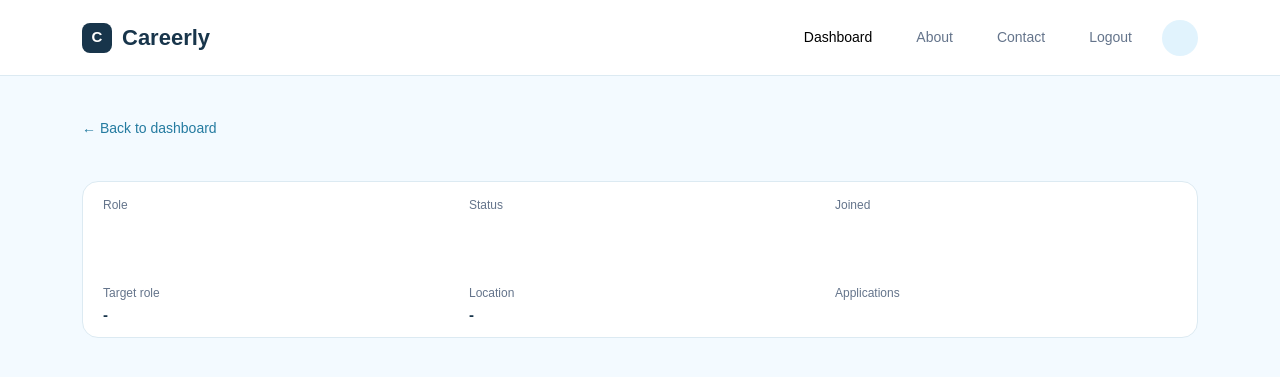
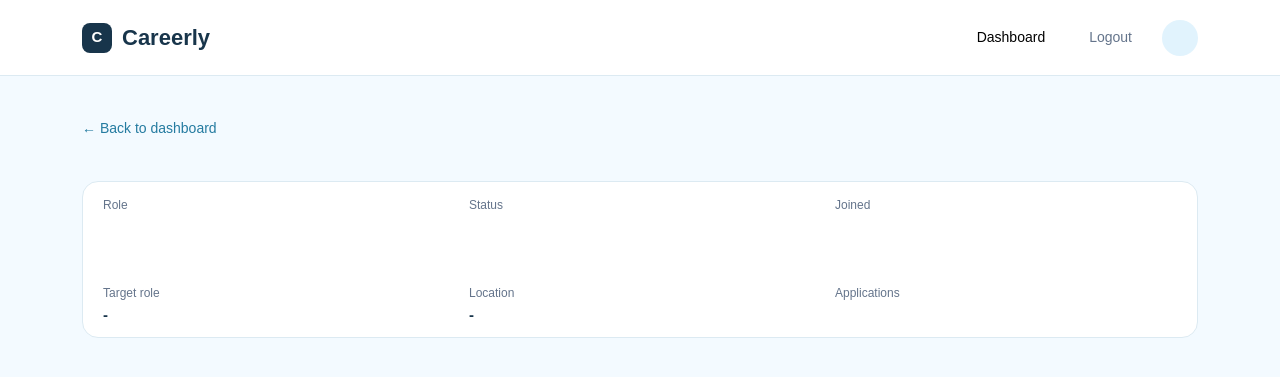
Before and after one commit to wejhatim-tech/Careerly, a Django app: template careerly_app/templates/admin_user.html in a window 1280 px wide. Shown: the top 377 px of the page. Run offline with Django 5.2, Linux system fonts and the light colour scheme; the template is opened without the code that fills it, so the values that code supplies are empty.

Commit message:
Update user dashboard and admin navigation

```diff
--- a/careerly_app/templates/partials/admin_nav.html
+++ b/careerly_app/templates/partials/admin_nav.html
@@ -12,8 +12,6 @@
         <div class="collapse navbar-collapse" id="adminNavbar">
             <ul class="navbar-nav ms-auto align-items-lg-center gap-lg-3">
                 <li class="nav-item"><a class="nav-link active" href="/admin-dashboard">Dashboard</a></li>
-                <li class="nav-item"><a class="nav-link" href="/about">About</a></li>
-                <li class="nav-item"><a class="nav-link" href="/contact">Contact</a></li>
                 <li class="nav-item"><a class="nav-link" href="/logout">Logout</a></li>
                 <li class="nav-item">
                     <span class="avatar-circle">{{ admin.first_name|first|upper }}</span>
```
